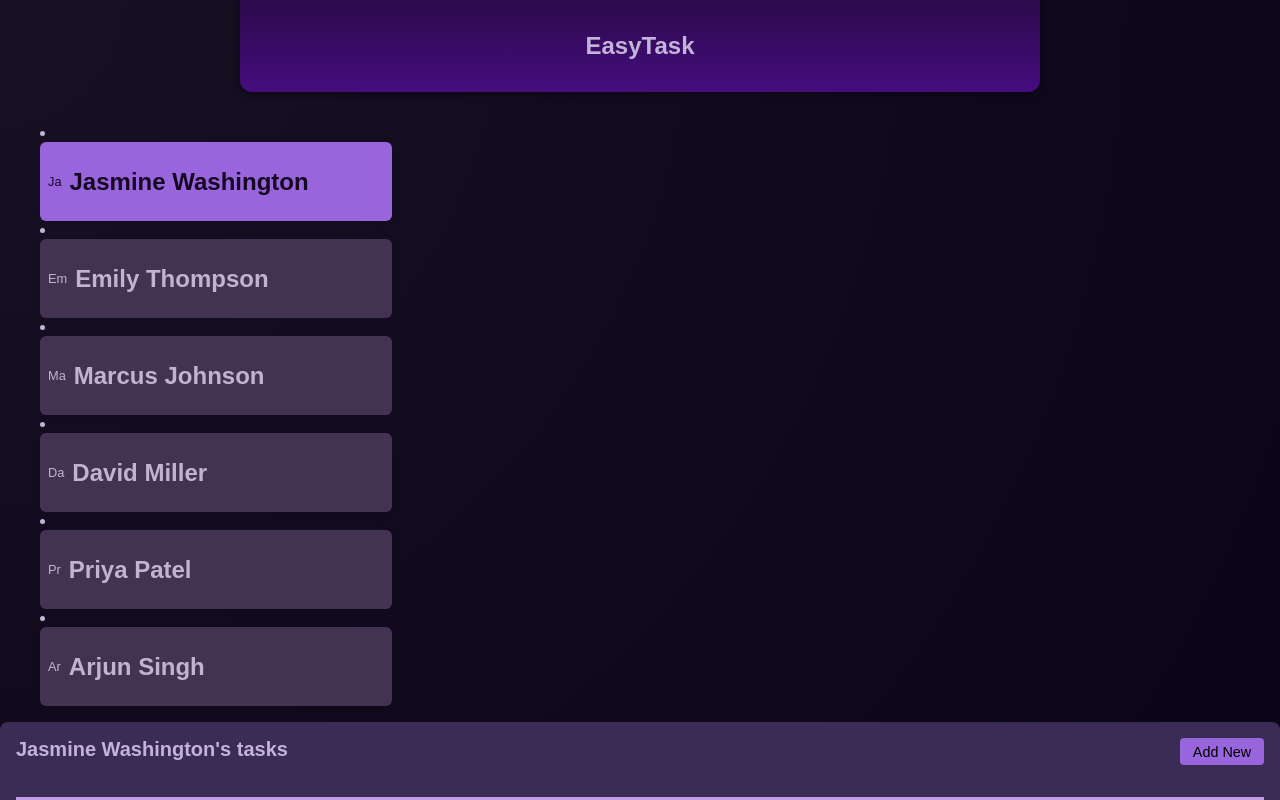
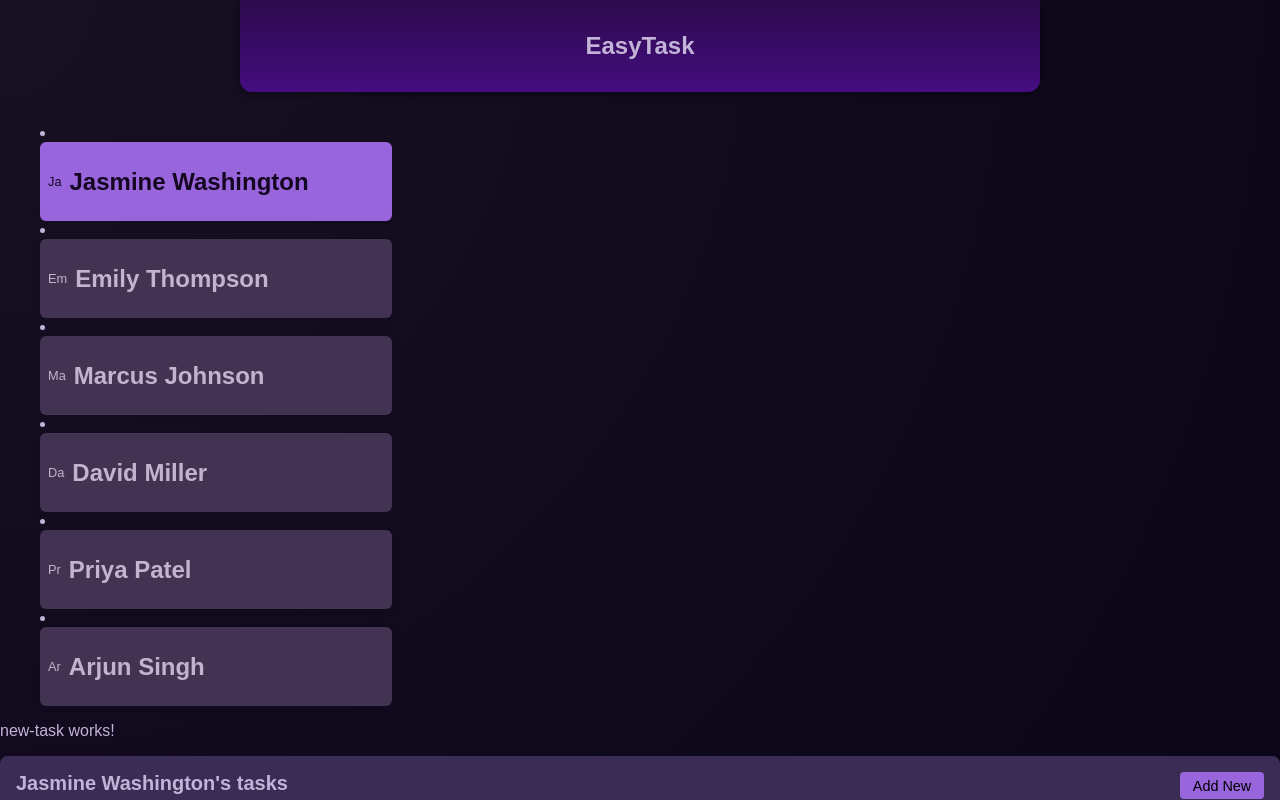
Before and after one commit to jrreda/Angular-playground, an Angular app: page / in a window 1280 px wide. Both pictures are taken after a click on the button "Add New". Shown: the top 800 px of the page. Built offline with nearby package versions, Linux system fonts and the light colour scheme.

Commit message:
add new task

```diff
--- /dev/null
+++ b/src/app/tasks/new-task/new-task.html
@@ -0,0 +1 @@
+<p>new-task works!</p>
--- /dev/null
+++ b/src/app/tasks/new-task/new-task.ts
@@ -0,0 +1,11 @@
+import { Component } from '@angular/core';
+
+@Component({
+  selector: 'app-new-task',
+  imports: [],
+  templateUrl: './new-task.html',
+  styleUrl: './new-task.css',
+})
+export class NewTask {
+
+}
--- a/src/app/tasks/tasks.html
+++ b/src/app/tasks/tasks.html
@@ -1,8 +1,12 @@
+@if (isAddingTask) {
+  <app-new-task (cancel)="onCancelAddTask()" />
+}
+
 <section id="tasks">
   <header>
     <h2>{{ name }}'s tasks</h2>
     <menu>
-      <button>Add New</button>
+      <button (click)="onAddTask()">Add New</button>
     </menu>
   </header>
 
--- a/src/app/tasks/tasks.ts
+++ b/src/app/tasks/tasks.ts
@@ -1,16 +1,18 @@
 import { Component, Input } from '@angular/core';
 import { Task } from './task/task';
 import { type Task as TaskModel } from './task/task.model';
+import { NewTask } from './new-task/new-task';
 
 @Component({
   selector: 'app-tasks',
-  imports: [Task],
+  imports: [Task, NewTask],
   templateUrl: './tasks.html',
   styleUrl: './tasks.css',
 })
 export class Tasks {
   @Input({ required: true }) name!: string;
   @Input({ required: true }) userId!: string;
+  isAddingTask: boolean = false;
   tasks: TaskModel[] = [
     {
       id: 't1',
@@ -44,4 +46,12 @@ export class Tasks {
   onCompleteTask(id: string) {
     this.tasks = this.tasks.filter(task => task.id !== id);
   }
+
+  onAddTask() {
+    this.isAddingTask = true;
+  }
+
+  onCancelAddTask() {
+    this.isAddingTask = false;
+  }
 }
```
Also changed, not shown: src/app/tasks/new-task/new-task.css (added).
